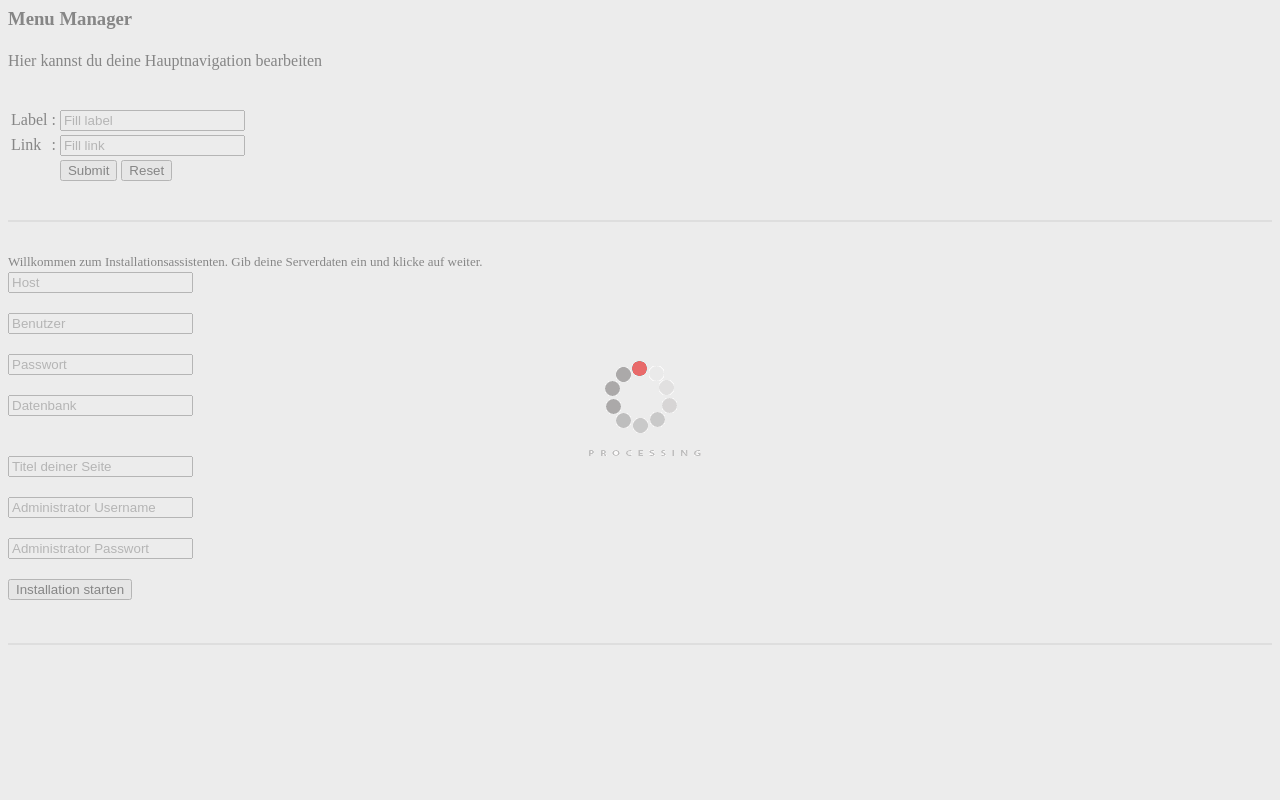
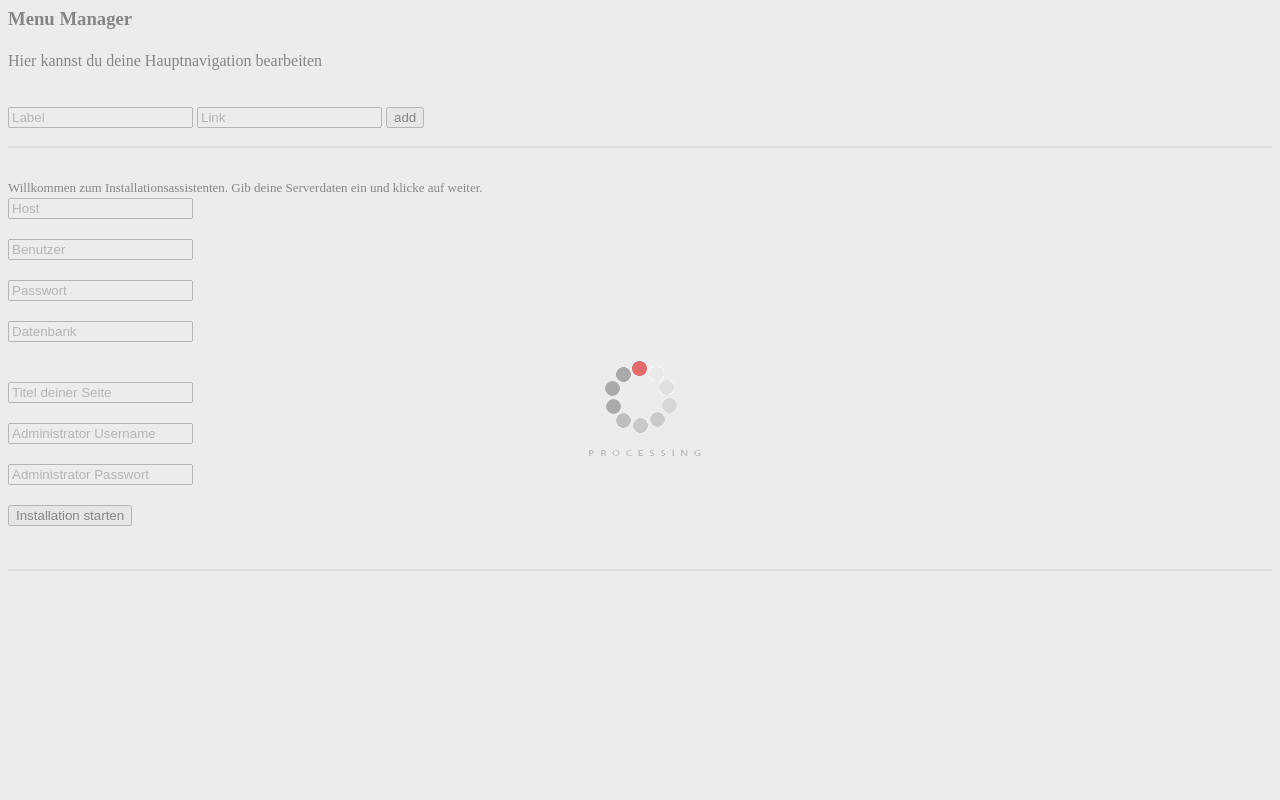
Before and after one commit to zarat/Simplepress, a PHP site: page /admin/menu_edit.php in a window 1280 px wide. Run offline with PHP 8.4, Linux system fonts and the light colour scheme.

Commit message:
Add files via upload

```diff
--- a/admin/menu_edit.php
+++ b/admin/menu_edit.php
@@ -12,7 +12,7 @@ require_once '../load.php';
     <link rel="stylesheet" type="text/css" href="./menumanager/style.css">
     <link rel="stylesheet" href="./menumanager/font-awesome/css/font-awesome.min.css">
 
-<div>
+<div class ="sp-content">
 
 <h3>Menu Manager</h3>
 <p>Hier kannst du deine Hauptnavigation bearbeiten</p>
@@ -20,23 +20,8 @@ require_once '../load.php';
 
     <div id="load"></div>
 
-    <table>
-        <tr>
-            <td>Label</td>
-            <td>:</td>
-            <td><input type="text" id="label" placeholder="Fill label" required></td>
-        </tr>
-        <tr>
-            <td>Link</td>
-            <td>:</td>
-            <td><input type="text" id="link" placeholder="Fill link" required></td>
-        </tr>
-        <tr>
-            <td></td>
-            <td></td>
-            <td><button id="submit">Submit</button> <button id="reset">Reset</button></td>
-        </tr>
-    </table>
+    <input type="text" id="label" placeholder="Label" required> <input type="text" id="link" placeholder="Link" required></td>
+    <button id="submit">add</button>
     <input type="hidden" id="id">
     <br /><br />
 
```
